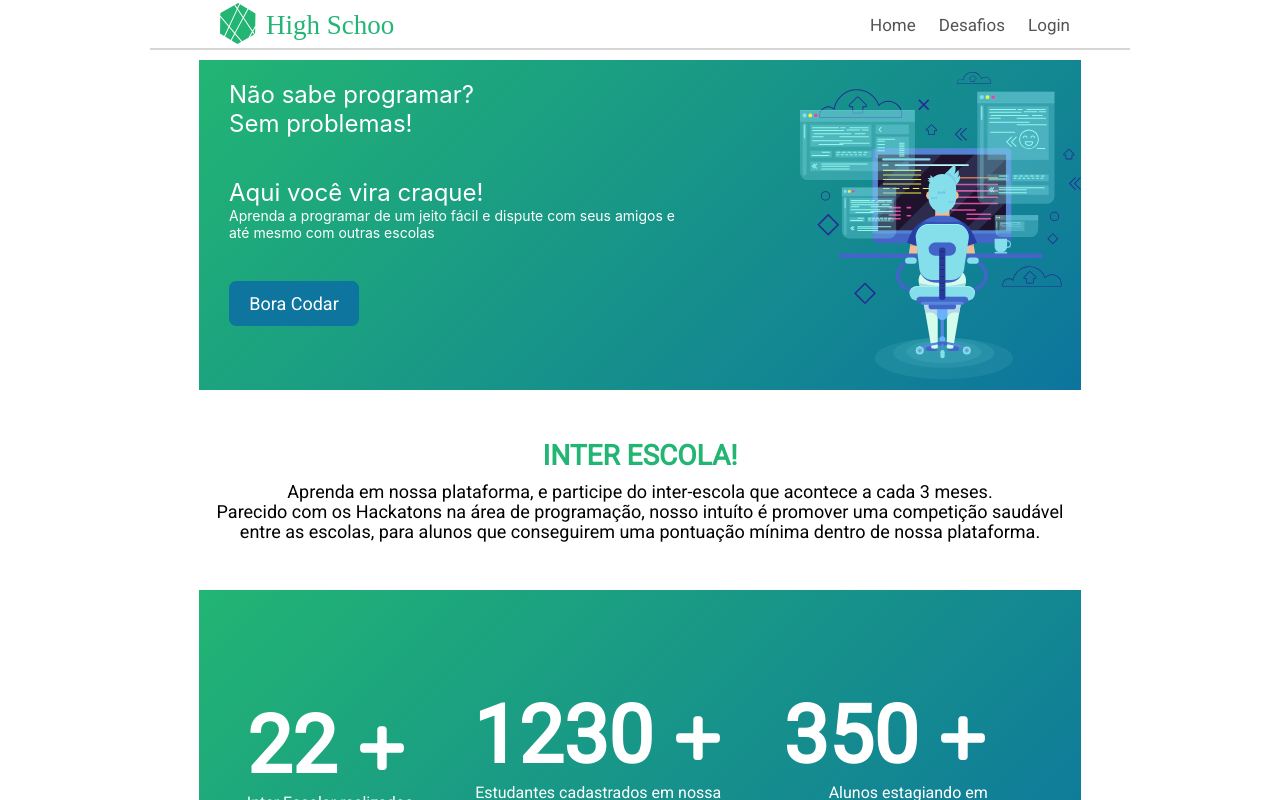
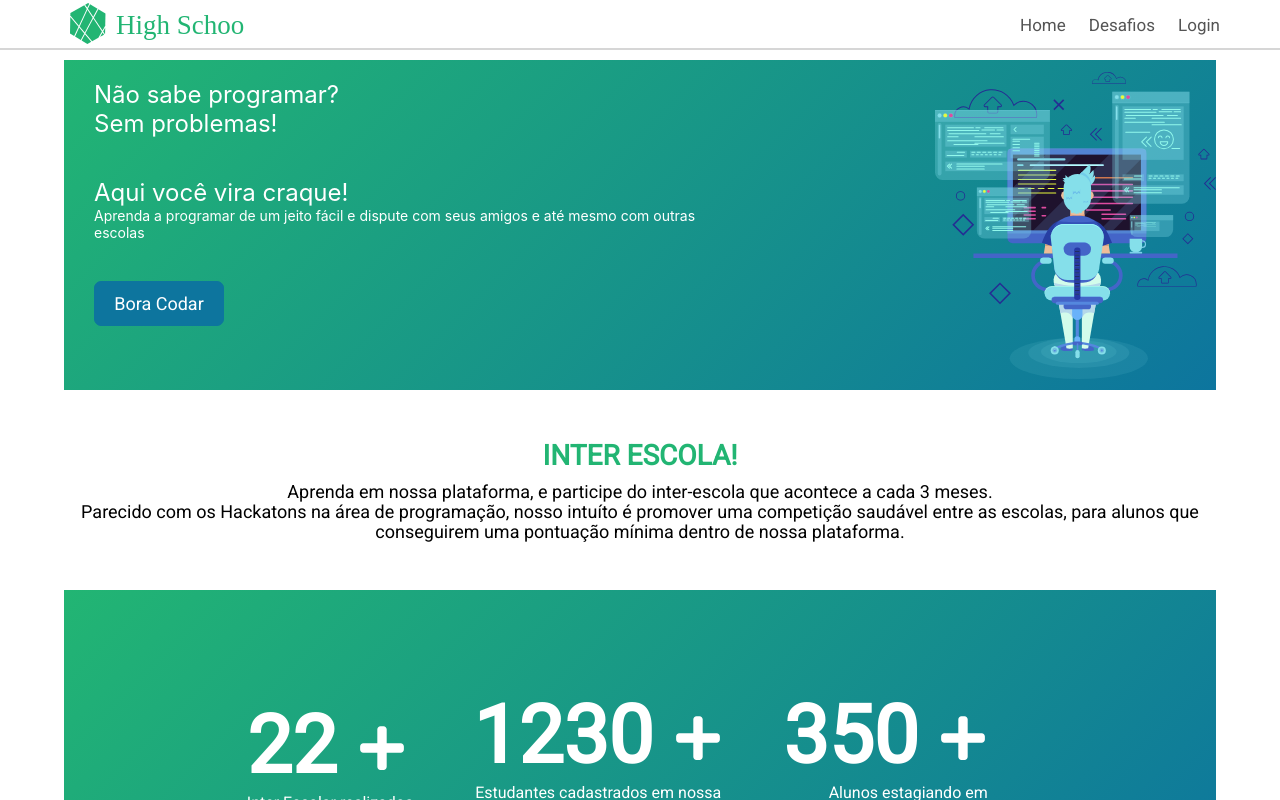
Before and after one commit to patricklongo1/hackatonRsxp, a React (Create React App) app in the folder frontend/frontend/: page / in a window 1280 px wide. Shown: the top 800 px of the page. Built offline with nearby package versions, Linux system fonts and the light colour scheme.

Commit message:
global styles

```diff
--- a/frontend/frontend/src/styles/global.js
+++ b/frontend/frontend/src/styles/global.js
@@ -15,11 +15,6 @@ export default createGlobalStyle`
     body, input, button {
         font: 14px Roboto, sans-serif;
     }
-    #root {
-        max-width: 1020px;
-        margin: 0 auto;
-        padding: 0 20px 50px;
-    }
     button {
         cursor: pointer;
     }
```
